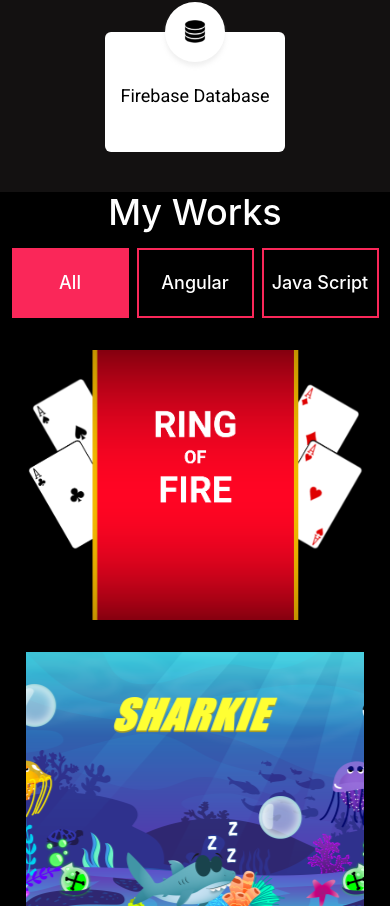
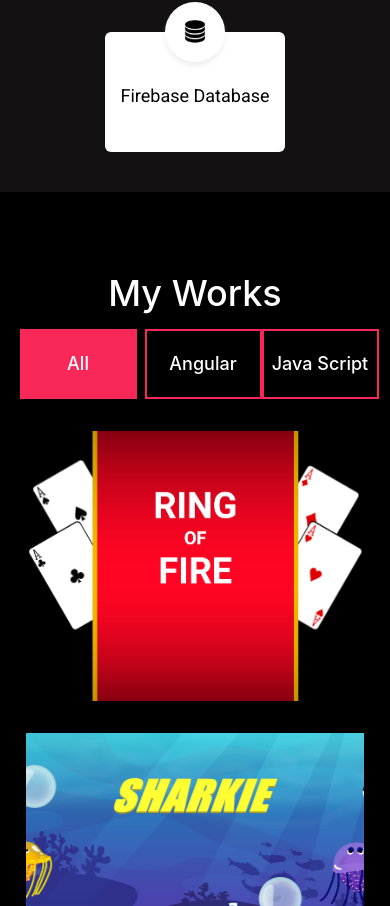
Before and after one commit to MarcoSuess/marcosuess.de, an Angular app: page / in a window 390 px wide. Shown: the part 2358-3264 px from the top of the page. Built offline with nearby package versions, Linux system fonts and the light colour scheme.

Commit message:
work on design

```diff
--- a/src/app/app.component.scss
+++ b/src/app/app.component.scss
@@ -18,11 +18,20 @@
   display: flex;
   justify-content: center;
   align-items: center;
-  height: 100vh;
+  height: auto;
+  min-height: 100vh;
 
   @media screen and (max-width: 1000px) {
-    height: auto;
+
   }
+}
+
+app-work-section {
+  height: 100%;
+  display: flex;
+  flex-direction: column;
+  justify-content: center;
+  align-items: center;
 }
 
 .column-container {
--- a/src/app/nav-bar/nav-bar.component.ts
+++ b/src/app/nav-bar/nav-bar.component.ts
@@ -8,7 +8,7 @@ import { AnchorScrollService } from '../anchor-scroll.service';
 })
 export class NavBarComponent implements OnInit {
 
-  constructor(public anchorScroll: AnchorScrollService) {
+  constructor(public anchorScroll: AnchorScrollService, ) {
 
    }
 
--- a/src/app/work-section/work-section.component.html
+++ b/src/app/work-section/work-section.component.html
@@ -1,7 +1,8 @@
 
-<h2>My Works</h2>
+
 
 <div class="links-container">
+  <h2>My Works</h2>
   <button
     [class.active]="title.active"
     (click)="assort(title.name)"
--- a/src/app/work-section/work-section.component.scss
+++ b/src/app/work-section/work-section.component.scss
@@ -45,9 +45,11 @@ h2 {
   flex-wrap: wrap;
   justify-content: center;
   width: 70vw;
+  height: 64vh;
 
   @media screen and (max-width: 1250px) {
     width: 95vw;
+
   }
 }
 
@@ -65,13 +67,10 @@ h2 {
 }
 
 .links-container {
-  display: flex;
-  justify-content: center;
   margin-bottom: 16px;
 }
 
 .description {
-
   display: flex;
   align-items: center;
   flex-direction: column;
@@ -79,7 +78,6 @@ h2 {
   height: 100%;
   animation: opacity 225ms ease-in-out;
   background: rgba(245, 245, 245, 0.9);
-
 
   h3 {
     font-family: Inter;
@@ -116,9 +114,11 @@ h2 {
   }
 }
 
-
-
 @keyframes opacity {
-  from { opacity: 0; }
-  to { opacity: 0.9; }
+  from {
+    opacity: 0;
+  }
+  to {
+    opacity: 0.9;
+  }
 }
```
